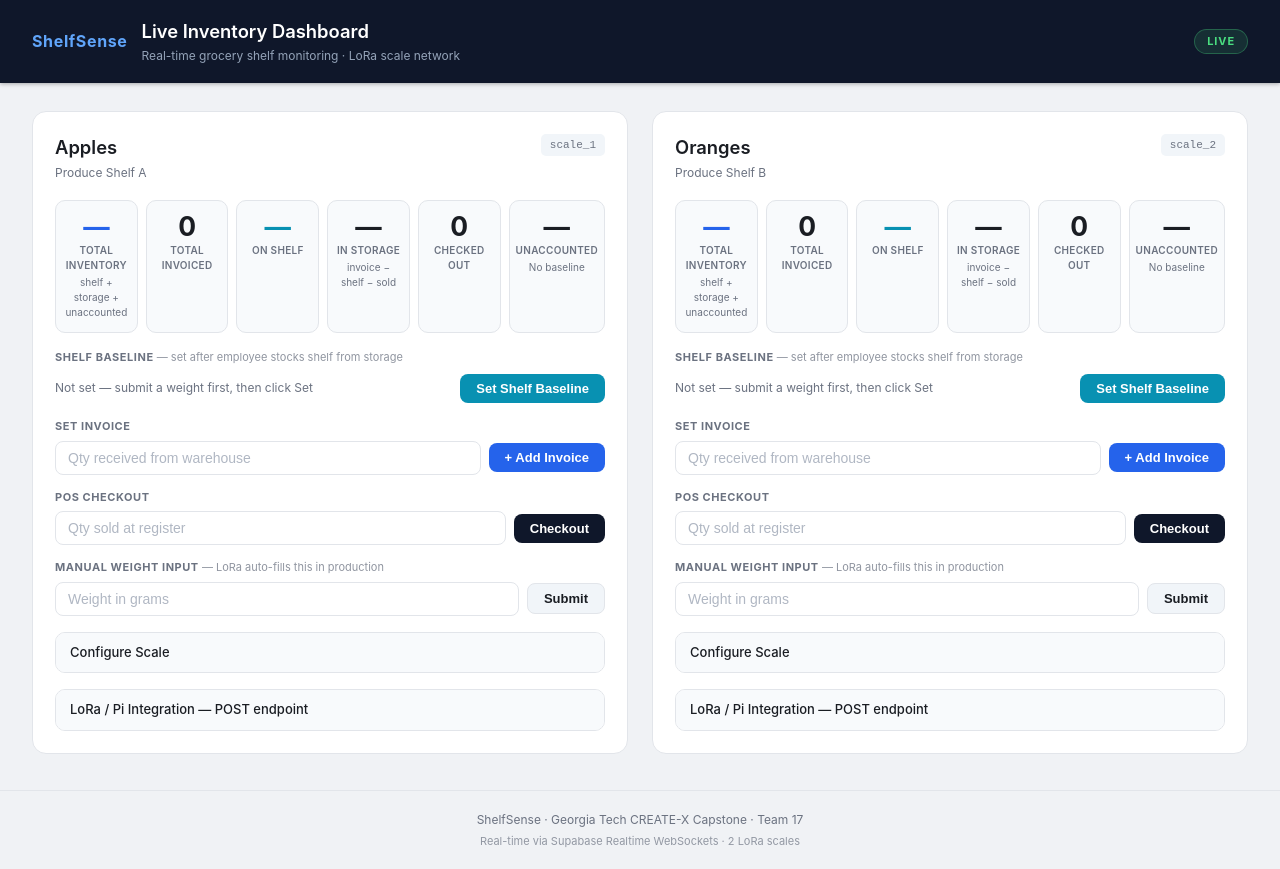
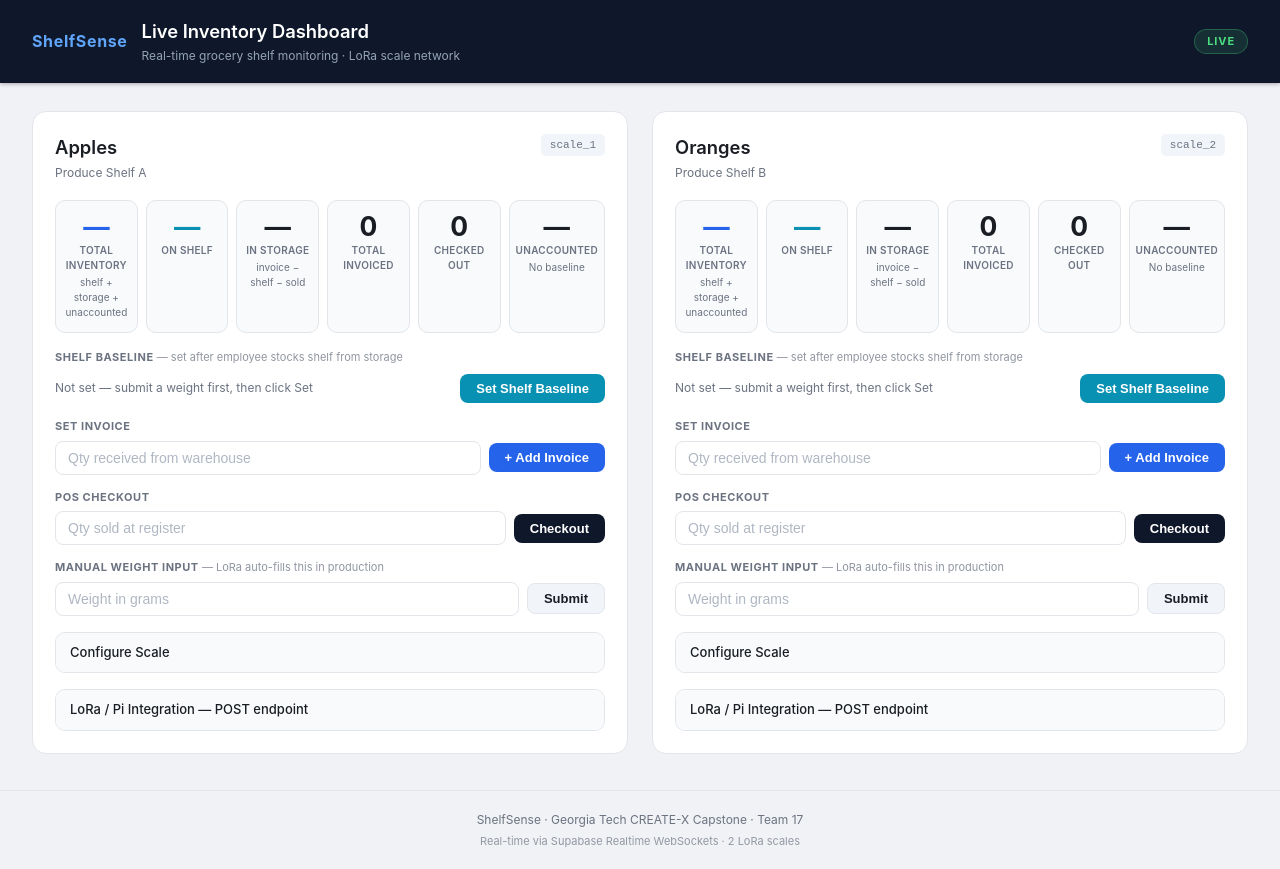
Before and after one commit to Semiaris0404/ShelfSense, a React (Vite) app: page / in a window 1280 px wide. Built offline with nearby package versions, Linux system fonts and the light colour scheme; no server answers; the database is empty.

Commit message:
Update App.jsx
changed the order of statistics on the GUI such that "Total Invoiced" is now between "In Storage" and "Checked Out"

```diff
--- a/src/App.jsx
+++ b/src/App.jsx
@@ -308,10 +308,11 @@ export default function App() {
                   <div className="ss">shelf + storage + unaccounted</div>
                 </div>
 
+                {/*This div is moved from its original space to be in between In Storage and Checked Out
                 <div className="stat">
                   <div className="sv">{totalInv}</div>
                   <div className="sl">Total Invoiced</div>
-                </div>
+                </div>*/}
 
                 <div className={`stat ${outOfStock ? 'stat-empty' : lowStock ? 'stat-low' : 'stat-shelf'}`}>
                   <div className="sv">{onShelf ?? '—'}</div>
@@ -323,6 +324,11 @@ export default function App() {
                   <div className="sv">{inStorage ?? '—'}</div>
                   <div className="sl">In Storage</div>
                   <div className="ss">invoice − shelf − sold</div>
+                </div>
+
+                <div className="stat">
+                  <div className="sv">{totalInv}</div>
+                  <div className="sl">Total Invoiced</div>
                 </div>
 
                 <div className="stat">
```
